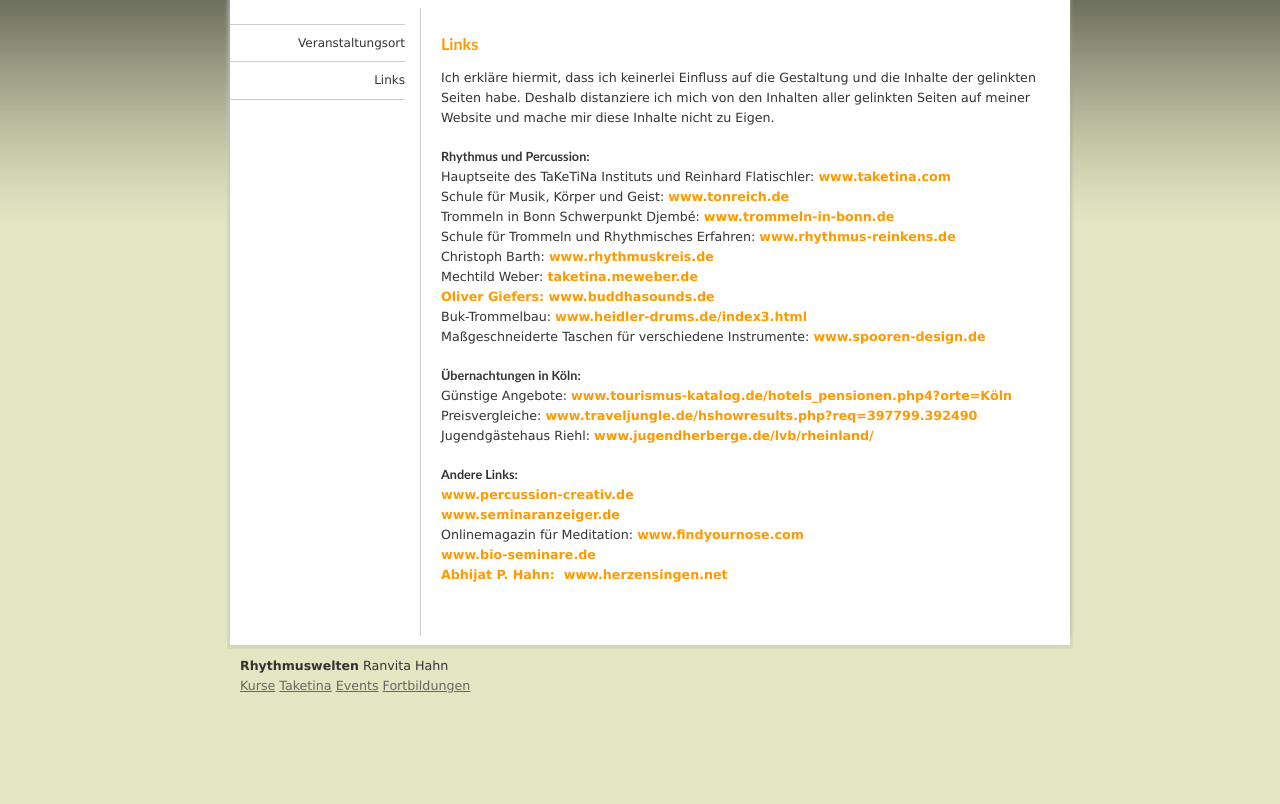
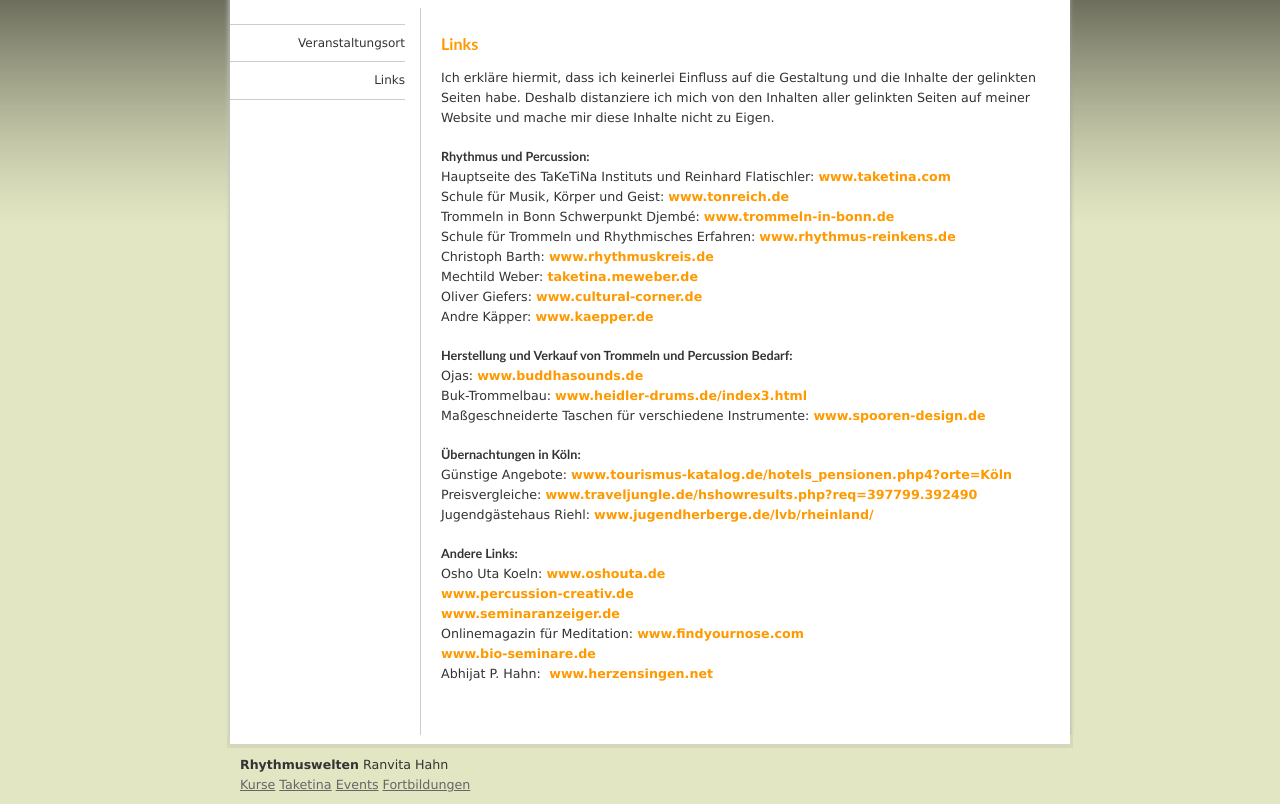
Before and after one commit to ranvita/www.rhythmuswelten.de, a plain HTML site: page links.html in a window 1280 px wide. Shown: the part 241-1045 px from the top of the page. Before the commit the page ends 946 px from the top, so only its background shows below. Drawn offline with Linux system fonts and the light colour scheme; a script that the page names is missing.

Commit message:
erster abend

```diff
--- a/links.html
+++ b/links.html
@@ -78,14 +78,24 @@ Schule f&uuml;r Trommeln und Rhythmisches Erfahren: <a href="http://www.rhythmus
 
 Christoph Barth: <a href="http://www.rhythmuskreis.de" target="_blank">www.rhythmuskreis.de</a> <br />
 
-Mechtild Weber: <a href="http://taketina.meweber.de" target="_blank">taketina.meweber.de<br />
+Mechtild Weber: <a href="http://taketina.meweber.de" target="_blank">taketina.meweber.de</a> <br />
 
-Oliver Giefers: </a><a href="http://www.cultural%20corner.de%3Cbr%20/%3E%0AAndr%C3%A9+K%C3%A4pper:%20www.kaepper.de%3Cbr%20/%3E%0A%3Cbr%20/%3E%0A%3C/a%3E%3C/p%3E%0A%3Ch4%3EHerstellung%20und%20Verkauf%20von%20Trommeln%20und%20Percussion%20Bedarf:%3C/h4%3E%0A%3Cp%3E%20Ojas:%20%3Ca%20href=" http://www.buddhasounds.de="" target="_blank">www.buddhasounds.de</a><br />
+Oliver Giefers: <a href="http://www.cultural-corner.de" target="_blank">www.cultural-corner.de</a><br />
+
+Andre K&auml;pper: <a href="www.kaepper.de">
+www.kaepper.de</a><br />
+
+</p>
+
+<h4>Herstellung und Verkauf von Trommeln und Percussion Bedarf:</h4>
+
+<p>Ojas:
+<a href="http://www.buddhasounds.de" target="_blank">www.buddhasounds.de</a><br />
 
 Buk-Trommelbau: <a href="http://www.heidler-drums.de/index3.html" target="_blank">www.heidler-drums.de/index3.html</a><br />
 
 Ma&szlig;geschneiderte Taschen f&uuml;r verschiedene
-Instrumente: <a href="http://www.spooren-design.de" target="_blank">www.spooren-design.de</a> </p>
+Instrumente: <a href="http://www.spooren-design.de" target="_blank">www.spooren-design.de</a></p>
 
 <h4>&Uuml;bernachtungen in K&ouml;ln: </h4>
 
@@ -99,15 +109,19 @@ Jugendg&auml;stehaus Riehl: <a href="http://www.jugendherberge.de/lvb/rheinland/
 
 <h4> Andere Links: </h4>
 
-<p><a href="http://www.percussion-creativ.de" target="_blank">www.percussion-creativ.de</a> <br />
+<p>
+Osho Uta Koeln: <a href="http://www.oshouta.de" target="_blank">www.oshouta.de</a> <br />
+
+<a href="http://www.percussion-creativ.de" target="_blank">www.percussion-creativ.de</a> <br />
 
 <a href="http://www.seminaranzeiger.de" target="_blank">www.seminaranzeiger.de</a><br />
 
-Onlinemagazin f&uuml;r Meditation: <a href="http://www.findyournose.com" target="_blank">www.findyournose.com<br />
+Onlinemagazin f&uuml;r Meditation: <a href="http://www.findyournose.com" target="_blank">www.findyournose.com</a><br />
 
-</a><a href="http://taketina.meweber.de/" target="_blank">www.bio-seminare.de</a><a href="http://www.findyournose.com" target="_blank"><br />
+<a href="http://taketina.meweber.de/" target="_blank">www.bio-seminare.de</a>
+<br />
 
-Abhijat P. Hahn: </a><a href="http://taketina.meweber.de/" target="_blank">&nbsp;www.herzensingen.net</a></p>
+Abhijat P. Hahn: <a href="http://taketina.meweber.de/" target="_blank">&nbsp;www.herzensingen.net</a></p>
 
 <p></p>
 
```
